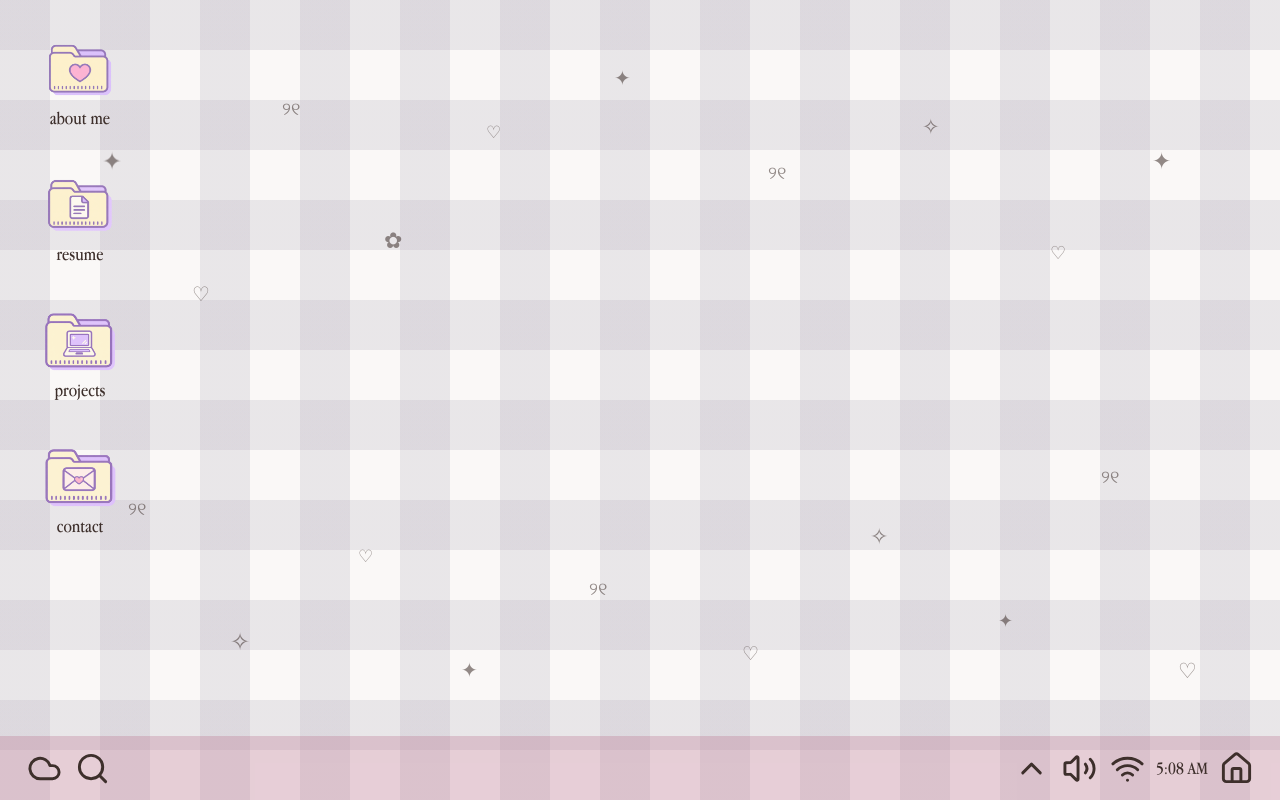
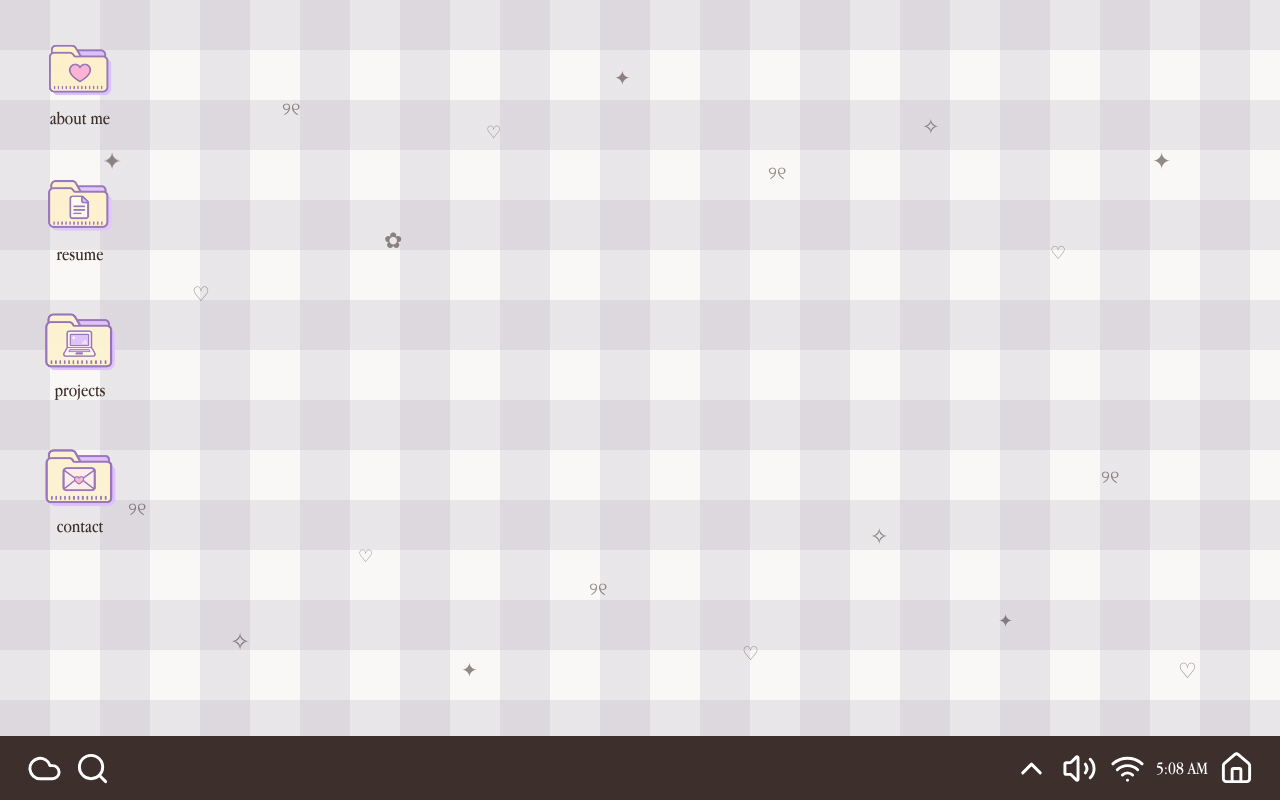
Before and after one commit to liviemn/portfolio, a React app: page / in a window 1280 px wide. Both pictures are taken after a click on the button "Sign In". Built offline with nearby package versions, Linux system fonts and the light colour scheme; the HTML template or start-up script is replaced by a standard one.

Commit message:
color update

```diff
--- a/src/components/BottomBar.tsx
+++ b/src/components/BottomBar.tsx
@@ -27,8 +27,8 @@ export default function BottomBar() {
     return () => clearInterval(interval);
   }, []);
   return (
-    <div className="flex h-16 w-full items-center justify-between bg-[#B96F8A]/30 px-6">
-      <div className="flex items-center gap-2">
+    <div className="flex h-16 w-full items-center justify-between bg-[#3D2F2B] px-6">
+      <div className="flex items-center gap-2 text-white">
         <TaskbarButton>
           <Cloud size={35} strokeWidth={2} />
         </TaskbarButton>
@@ -38,7 +38,7 @@ export default function BottomBar() {
       </div>
 
 
-      <div className="flex items-center gap-2">
+      <div className="flex items-center gap-2 text-white">
         <TaskbarButton>
           <ChevronUp size={35} strokeWidth={2} />
         </TaskbarButton>
@@ -48,7 +48,7 @@ export default function BottomBar() {
         <TaskbarButton>
           <Wifi size={35} strokeWidth={2} />
         </TaskbarButton>
-        <span className="text-lg text-[#3D2F2B]">{formattedTime}</span>
+        <span className="text-lg">{formattedTime}</span>
         <TaskbarButton>
           <House size={35} strokeWidth={2} />
         </TaskbarButton>
--- a/src/components/LoginPage.tsx
+++ b/src/components/LoginPage.tsx
@@ -63,7 +63,7 @@ export default function LoginPage({ onLogin }: LoginPageProps) {
         <h2 className="text-2xl font-normal">Olivia Suh</h2>
 
         {/* password */}
-        <div className="flex h-14 w-80 items-center justify-start rounded-full bg-white/70 px-6">
+        <div className="flex h-14 w-80 items-center justify-start rounded-full bg-white px-6">
           <div className="flex gap-3">
             {Array.from({ length: 6 }).map((_, index) => (
               <span key={index}>●</span>
@@ -74,7 +74,7 @@ export default function LoginPage({ onLogin }: LoginPageProps) {
         {/* sign-in button */}
         <button
           onClick={onLogin}
-          className="rounded-full bg-white/70 px-8 py-2 font-medium hover:scale-105 hover:shadow-lg transition-all duration-300 cursor-pointer"
+          className="rounded-full bg-white px-8 py-2 font-medium hover:scale-105 hover:shadow-lg transition-all duration-300 cursor-pointer"
         >
           Sign In
         </button>
```
